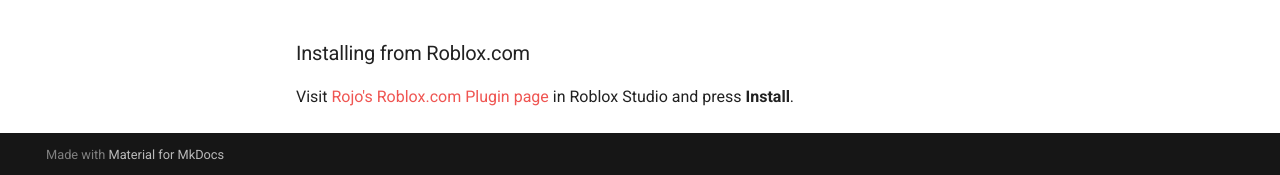
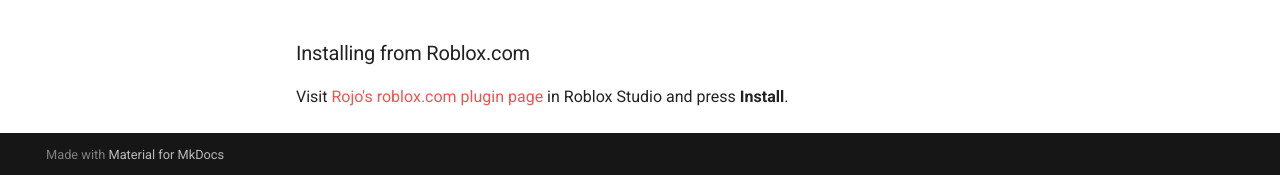
Before and after one commit to rojo-rbx/rojo, an MkDocs documentation site: the page built from docs/guide/installation.md, in a window 1280 px wide and 900 px high, scrolled down 1122 px. Shown: the part 722-897 px from the top of the window. Built offline with MkDocs 1.6.1 and Material for MkDocs 9.7.7, drawn with Linux system fonts in a browser that asks for light colours; comment, search, counter and statistics services are not loaded.

Commit message:
Correct capitalization

```diff
--- a/docs/guide/installation.md
+++ b/docs/guide/installation.md
@@ -43,4 +43,4 @@
 {: align="center" }
 
 ### Installing from Roblox.com
-Visit [Rojo's Roblox.com Plugin page](https://www.roblox.com/library/1997686364/Rojo-0-5-0-alpha-3) in Roblox Studio and press **Install**.
+Visit [Rojo's roblox.com plugin page](https://www.roblox.com/library/1997686364/Rojo-0-5-0-alpha-3) in Roblox Studio and press **Install**.
```
